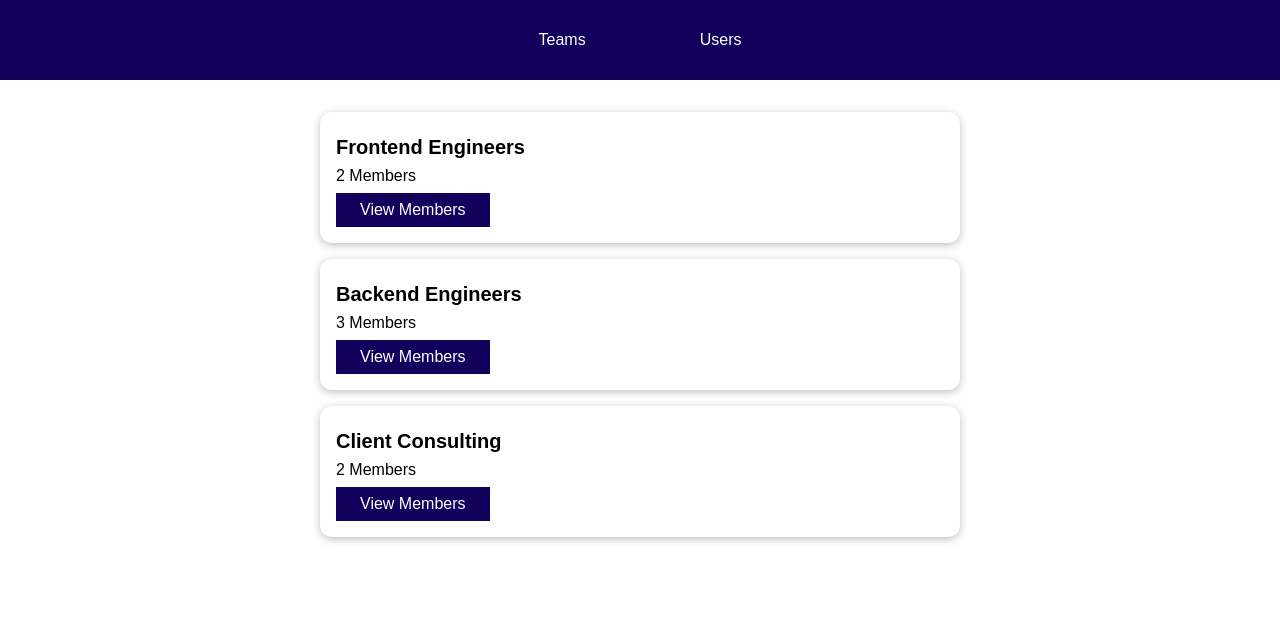
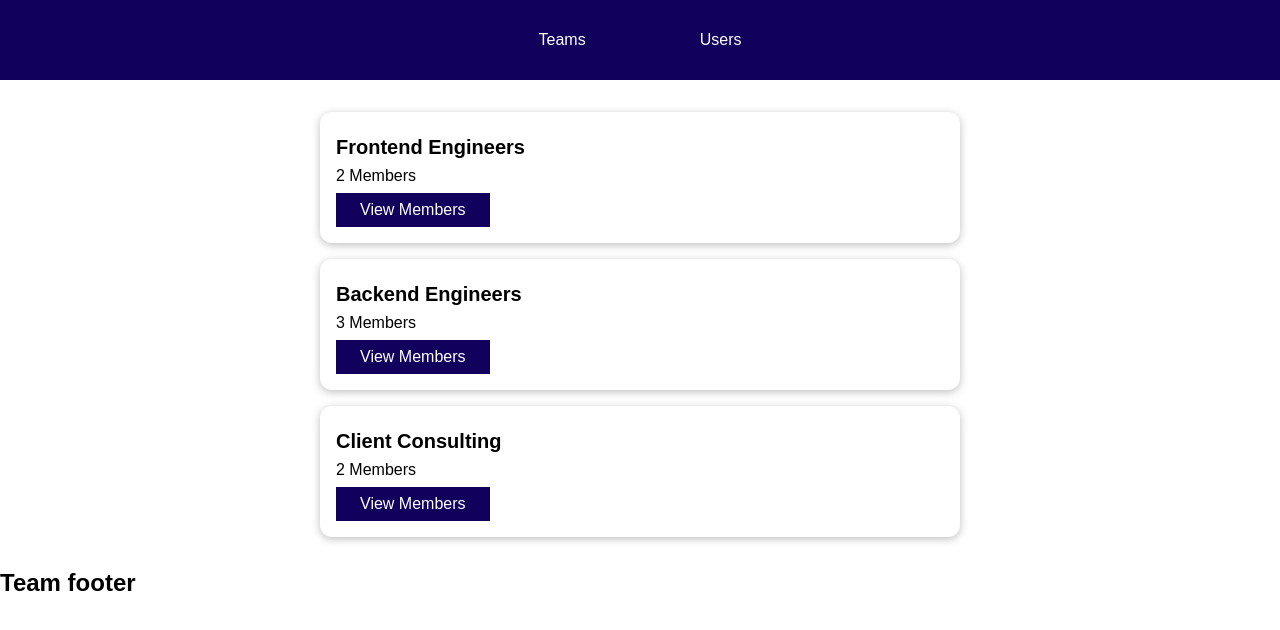
Before and after one commit to Lime5005/VueJS, a Vue app in the folder single-page-project/: page /teams in a window 1280 px wide. Shown: the top 630 px of the page. Built offline with nearby package versions, Linux system fonts and the light colour scheme.

Commit message:
Rendering multiple routes with named router-view

```diff
--- a/single-page-project/src/App.vue
+++ b/single-page-project/src/App.vue
@@ -5,6 +5,9 @@
     <!--route-view is directed to the root routes array in main.js-->
     <!--<component :is="activePage"></component>-->
   </main>
+  <footer>
+    <router-view name="footer"></router-view>
+  </footer>
 </template>
 
 <script>
--- /dev/null
+++ b/single-page-project/src/components/teams/teamFooter.vue
@@ -0,0 +1,3 @@
+<template>
+  <h2>Team footer</h2>
+</template>
--- /dev/null
+++ b/single-page-project/src/components/users/userFooter.vue
@@ -0,0 +1,3 @@
+<template>
+  <h3>User Footer</h3>
+</template>
```
Also changed, not shown: single-page-project/src/main.js (+10 -2 lines).
